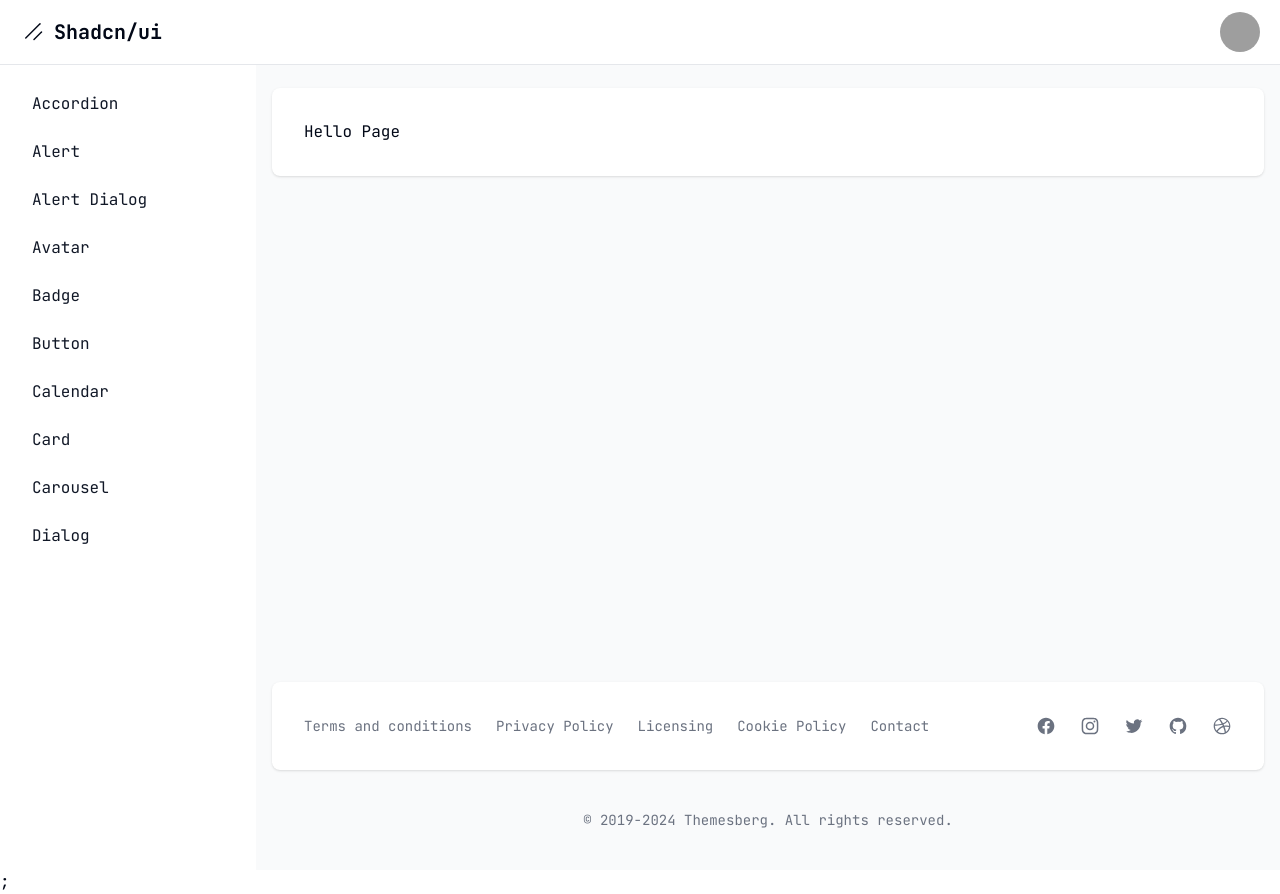
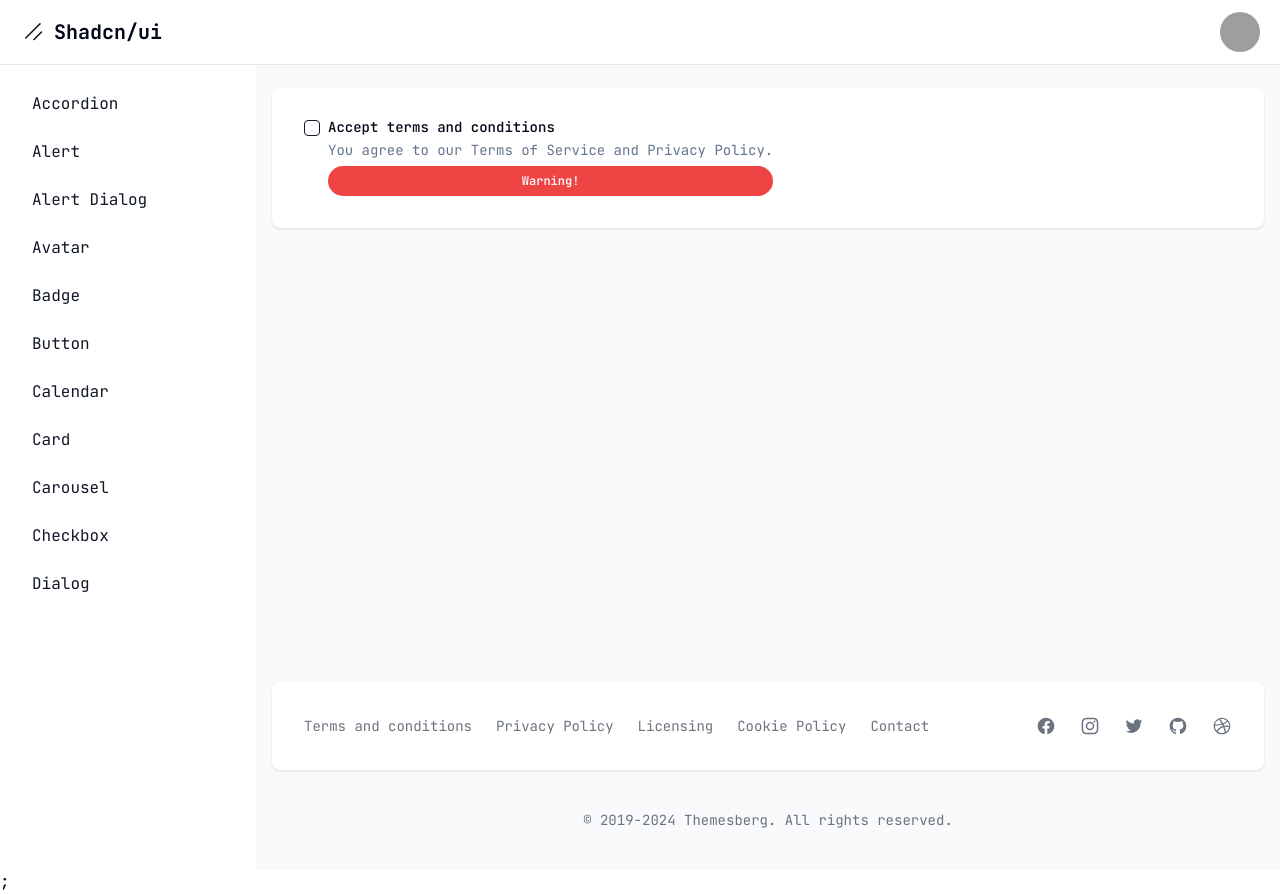
Before and after one commit to JcxMendezz/Learnuishad.cn, a Next.js app: page /dashboard/checkbox in a window 1280 px wide. Built offline with nearby package versions, Linux system fonts and the light colour scheme; grey boxes are pictures that could not be loaded.

Commit message:
feat: Add Component checkbox Final Test

```diff
--- a/package.json
+++ b/package.json
@@ -12,6 +12,7 @@
     "@radix-ui/react-accordion": "^1.1.2",
     "@radix-ui/react-alert-dialog": "^1.0.5",
     "@radix-ui/react-avatar": "^1.1.0",
+    "@radix-ui/react-checkbox": "^1.1.1",
     "@radix-ui/react-dialog": "^1.0.5",
     "@radix-ui/react-icons": "^1.3.0",
     "@radix-ui/react-label": "^2.0.2",
--- a/src/app/dashboard/checkbox/page.tsx
+++ b/src/app/dashboard/checkbox/page.tsx
@@ -1,8 +1,38 @@
+"use client";
+
+import { Checkbox } from "@/components/ui/checkbox";
+import { Badge } from "@/components/ui/badge";
+import { useState } from "react";
+
 
 export default function Page() {
+  const [terms, setTerms] = useState(false)
   return (
-    <div>
-      <h1>Hello Page</h1>
+    <div className="items-top flex space-x-2">
+      <Checkbox
+        id="terms1"
+        checked={terms}
+        onCheckedChange={(value: boolean) => setTerms(value)}
+      />
+      <div className="grid gap-1.5 leading-none">
+        <label
+          htmlFor="terms1"
+          className="text-sm font-medium leading-none peer-disabled:cursor-not-allowed peer-disabled:opacity-70"
+        >
+          Accept terms and conditions
+        </label>
+        <p className="text-sm text-muted-foreground">
+          You agree to our Terms of Service and Privacy Policy.
+        </p>
+        {
+          terms? (
+            <Badge variant="success"> Great ! </Badge>
+          ) : (
+
+            <Badge variant="destructive"> Warning! </Badge>
+          )
+        }
+      </div>
     </div>
   );
 }
--- a/src/app/dashboard/layout.tsx
+++ b/src/app/dashboard/layout.tsx
@@ -15,6 +15,7 @@
   { name: "avatar", href: "avatar" },
   { name: "card", href: "card" },
   { name: "Carousel", href: "Carousel" },
+  { name: "checkbox", href: "checkbox" },
 
 
 ].sort((a, b) => a.name.localeCompare(b.name));
--- /dev/null
+++ b/src/components/ui/checkbox.tsx
@@ -0,0 +1,30 @@
+"use client"
+
+import * as React from "react"
+import * as CheckboxPrimitive from "@radix-ui/react-checkbox"
+import { Check } from "lucide-react"
+
+import { cn } from "@/lib/utils"
+
+const Checkbox = React.forwardRef<
+  React.ElementRef<typeof CheckboxPrimitive.Root>,
+  React.ComponentPropsWithoutRef<typeof CheckboxPrimitive.Root>
+>(({ className, ...props }, ref) => (
+  <CheckboxPrimitive.Root
+    ref={ref}
+    className={cn(
+      "peer h-4 w-4 shrink-0 rounded-sm border border-primary ring-offset-background focus-visible:outline-none focus-visible:ring-2 focus-visible:ring-ring focus-visible:ring-offset-2 disabled:cursor-not-allowed disabled:opacity-50 data-[state=checked]:bg-primary data-[state=checked]:text-primary-foreground",
+      className
+    )}
+    {...props}
+  >
+    <CheckboxPrimitive.Indicator
+      className={cn("flex items-center justify-center text-current")}
+    >
+      <Check className="h-4 w-4" />
+    </CheckboxPrimitive.Indicator>
+  </CheckboxPrimitive.Root>
+))
+Checkbox.displayName = CheckboxPrimitive.Root.displayName
+
+export { Checkbox }
```
Also changed, not shown: 1 other file (tests, documents, lock files or other folders).
